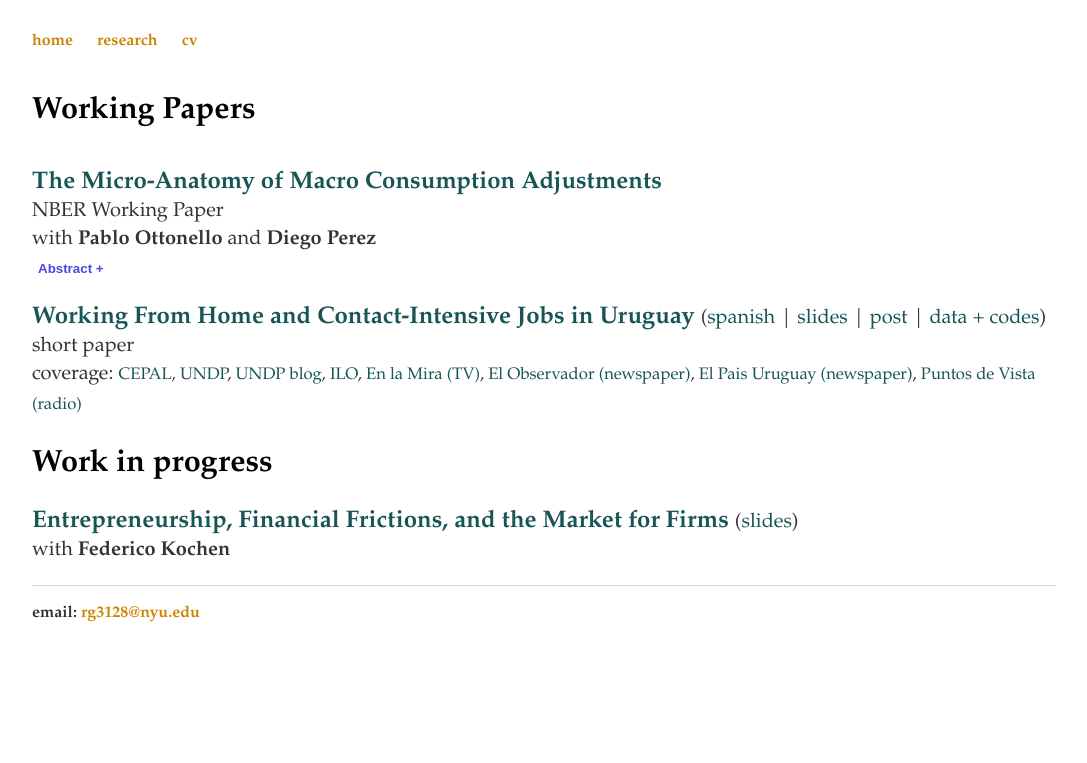
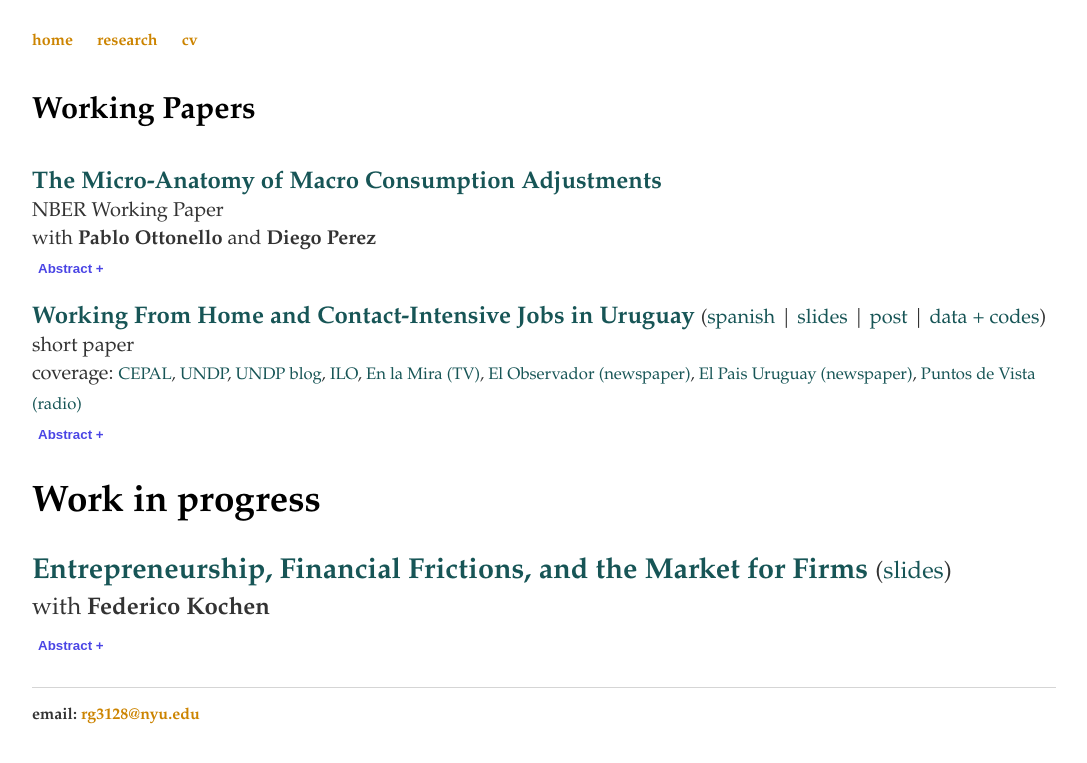
Before and after one commit to rafaguntin/rafaguntin.github.io, a Jekyll site: the page built from research/index.html, in a window 1280 px wide. Shown: the top 763 px of the page, without its empty margins (96-1183 px from the left). Built offline with Jekyll 4.4.1, drawn with Linux system fonts in a browser that asks for light colours; some of the changed lines change nothing that is shown.

Commit message:
Update index.html

```diff
--- a/research/index.html
+++ b/research/index.html
@@ -13,7 +13,7 @@
 				and
 				<a style="font-weight: bold; color:#333" href="https://www.perezdiego.org/" target="_blank"> Diego Perez </a>
 				       <br><button style ="font-weight: bold; color:#4A45E5 ;background-color: white;border: none;" onclick="myFunction()" id="myBtn">Abstract +<small></button>
-					       <span id="dots"></span><span id="more" style ="border-bottom: 1px solid #000000; border-top: 1px solid #000000;" > <br> <small>
+					       <span id="dots"></span><span id="more" style ="" > <br> <small> <i>
 We study crises characterized by large adjustments of aggregate consumption through
 their microlevel patterns. We show that leading theories designed to explain aggregate
 consumption dynamics differ markedly in their cross-sectional predictions. While theories
@@ -24,7 +24,7 @@
 adjustment, we document that rich households significantly adjust consumption relative
 to their income, consistent with the permanent-income hypothesis of consumption
 during crises. We discuss our findings' implications for the effectiveness of stabilization
-policies that target consumption during crises. </span> <big><big>
+policies that target consumption during crises. </i> </span> <big><big>
 			</p>
 
 			<p> <big> <a style="font-weight: bold; color:#175556"
@@ -40,6 +40,17 @@
 				<a style="color:#175556" href="https://www.elobservador.com.uy/nota/medidas-de-encierro-por-el-covid-19-son-regresivas-segun-estudio-2020619173245" target="_blank"> El Observador (newspaper)</a>,
 				<a style="color:#175556" href="https://negocios.elpais.com.uy/noticias/afectan-trabajadores-uruguayos-cuarentena-distanciamiento-fisico.html" target="_blank"> El Pais Uruguay (newspaper)</a>,
 				<a style="color:#175556" href="http://radiouruguay.uy/teletrabajo-3-de-cada-4-tienen-dificultades-segun-estudio/" target="_blank"> Puntos de Vista (radio)</a>
+				 <br><button style ="font-weight: bold; color:#4A45E5 ;background-color: white;border: none;" onclick="myFunction()" id="myBtn">Abstract +<small></button>
+					       <span id="dots"></span><span id="more" style ="" > <br> <small> <i>
+I apply the methodology of Dingel and Neiman (2020), and Mongey, Pilossoph,
+and Weinberg (2020) to identify which jobs can be performed at home (WFH) and
+are performed in close physical contact to others (CI) in Uruguay. My baseline estimates show that around 78% of the workers in the private can’t WFH and 22%
+have CI. Using data on the characteristics of households I find large heterogeneity
+in WFH and CI across the income distribution, geographical locations, age groups,
+education levels, and production sectors. In addition, I study the relation between
+WFH and CI with the access to social insurance, hand-to-mouth propensity, intrahousehold insurance and job-automation risk.
+Finally, I show that my baseline estimates of WFH are consistent with ex-post survey estimations during the COVID-19
+pandemic lockdown. </i> </span> <big><big>
 			</p>
 
 			<h3> <big> Work in progress </h3>
@@ -47,6 +58,20 @@
 			       href="/research/Entrepreneurship Financial Frictions and the Market of Firms.pdf"
 			       target="_blank">Entrepreneurship, Financial Frictions, and the Market for Firms</a> <small> (<a style="color:#175556" href="/research/GK - Slides NYU - 09Dec19 - Handout.pdf" target="_blank">slides</a>)
 				<br> with <a style="font-weight: bold; color:#333" href="https://sites.google.com/view/federicokochen/home" target="_blank"> Federico Kochen </a>
+				 <br><button style ="font-weight: bold; color:#4A45E5 ;background-color: white;border: none;" onclick="myFunction()" id="myBtn">Abstract +<small></button>
+					       <span id="dots"></span><span id="more" style ="" > <br> <small> <i>
+One out of five entrepreneurs in the U.S. purchased their business. Motivated by this, we
+study how the trade of firms is a mechanism through which productive projects and available
+resources can be better allocated in an economy in which entrepreneurs are subject to
+financial frictions. We develop a general equilibrium model of entrepreneurship and frictional
+trade of firms that captures salient features about the trade of private firms that we document
+in the data. Gains from trading firms in our model arise from the presence of financial
+frictions, with credit constrained firms being the ones most likely to be traded. We present
+evidence in favor of our theory by documenting that younger, smaller, and high returns to
+capital firms have the highest probabilities of trade, consistent with the predictions of our
+model. We then quantify the importance of the market for firms for the aggregate economy.
+Parameterizations of our model imply that the better allocation of capital due to the trade
+of firms can account for about 6% of entrepreneurial output. </i> </span> <big><big>
 			</p>
 
 <script>
```
